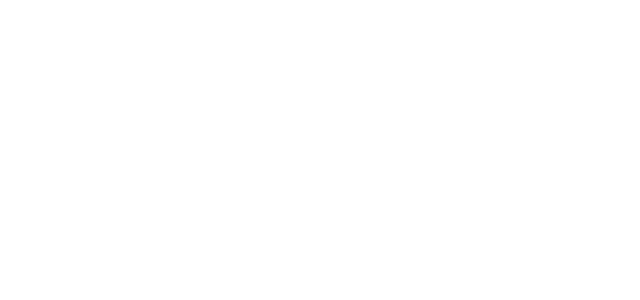
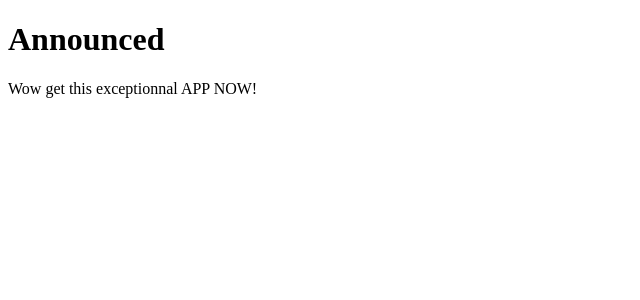
Before and after one commit to legalito/ImmoProject, a Nuxt app: page /announced in a window 1280 px wide. Before the commit this address had no page. Shown: the top 300 px of the page, without its empty margins (0-640 px from the left). Built offline with nearby package versions, Linux system fonts and the light colour scheme.

Commit message:
feat: add vue file (#7)

```diff
--- /dev/null
+++ b/pages/announced.vue
@@ -0,0 +1,6 @@
+<template>
+    <div>
+        <h1>Announced</h1>
+        <p>Wow get this exceptionnal APP NOW!</p>
+    </div>
+</template>
```
